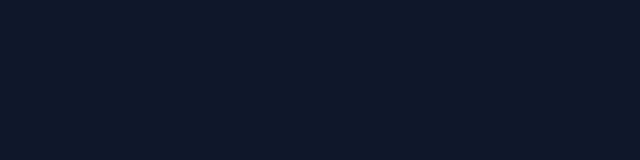
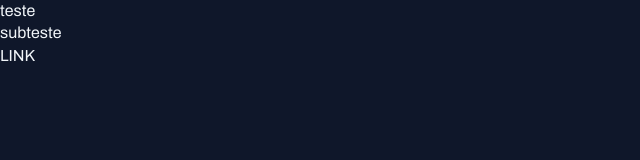
Before and after one commit to AlexandreCDEO/news-portal, a plain HTML site: page index.html in a window 1280 px wide. Shown: the whole page, without its empty margins (0-640 px from the left). Drawn offline with Linux system fonts and the light colour scheme.

Commit message:
applyng fonts

```diff
--- a/index.html
+++ b/index.html
@@ -1,12 +1,17 @@
 <!DOCTYPE html>
 <html lang="pt-br">
 <head>
+    <link rel="preconnect" href="https://fonts.googleapis.com">
+    <link rel="preconnect" href="https://fonts.gstatic.com" crossorigin>
     <meta charset="UTF-8">
     <meta name="viewport" content="width=device-width, initial-scale=1.0">
     <title>Portal de notícias</title>
     <link rel="stylesheet" href="styles/index.css">
+    <link href="https://fonts.googleapis.com/css2?family=Archivo:ital,wght@0,100..900;1,100..900&display=swap" rel="stylesheet">
 </head>
 <body>
-
+    <h1>teste</h1>
+    <h2>subteste</h2>
+    <a href="#">LINK</a>
 </body>
 </html>
--- a/styles/global.css
+++ b/styles/global.css
@@ -7,7 +7,13 @@
     --text-color-primary: #F1F5F9;
     --text-color-secondary: #CBD5E1;
 
-
+    --font-family: 'Archivo', sans-serif;
+    --h1: 800 24px/1.35 var(--font-family);
+    --h2: 800 16px/1.4 var(--font-family);
+    --h3: 800 14px/1.4 var(--font-family);
+    --text-span: 600 14px/1.45 var(--font-family);
+    --text: 400 16px/1.4 var(--font-family);
+    --text-sm: 400 14px/1.6 var(--font-family);
 }
 
 * {
@@ -17,6 +23,20 @@
 }
 
 body {
+    font: var(--text);
     color: var(--text-color-primary);
     background-color: var(--bg-color);
 }
+
+a {
+    text-decoration: none;
+    color: inherit;
+}
+
+a:hover {
+    color: var(--brand-color-light);
+}
+
+h1, h2, h3 {
+    font: inherit;
+}
```
